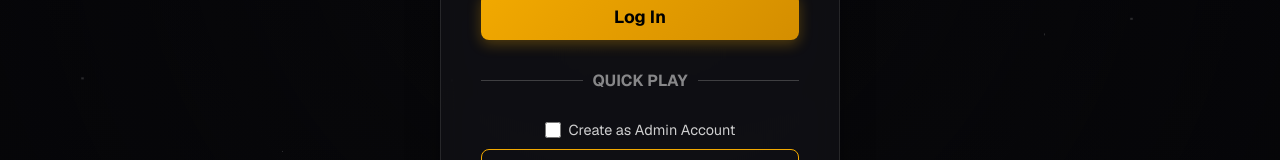
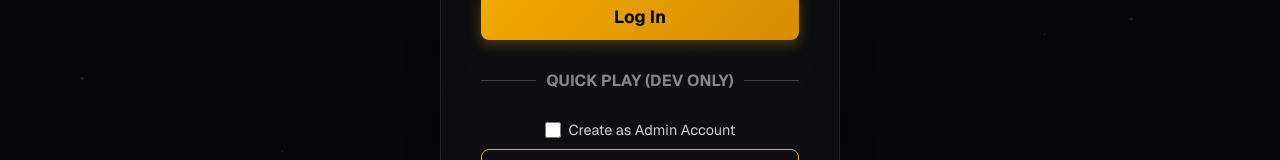
Before and after one commit to SadKing96/casino, a Next.js app: page /login in a window 1280 px wide. Shown: the part 517-677 px from the top of the page. Built offline with nearby package versions, Linux system fonts and the light colour scheme; no server answers.

Commit message:
Hide Quick Play in Production

```diff
--- a/src/app/login/page.tsx
+++ b/src/app/login/page.tsx
@@ -97,9 +97,11 @@ export default function LoginPage() {
           </button>
         </form>
 
+        {process.env.NODE_ENV !== 'production' && (
+          <>
             <div style={{ display: 'flex', alignItems: 'center', gap: '10px', margin: '10px 0' }}>
               <div style={{ height: '1px', background: 'rgba(255,255,255,0.2)', flex: 1 }}></div>
-          <span style={{ color: 'rgba(255,255,255,0.5)', fontWeight: 'bold' }}>QUICK PLAY</span>
+              <span style={{ color: 'rgba(255,255,255,0.5)', fontWeight: 'bold' }}>QUICK PLAY (DEV ONLY)</span>
               <div style={{ height: '1px', background: 'rgba(255,255,255,0.2)', flex: 1 }}></div>
             </div>
 
@@ -115,10 +117,12 @@ export default function LoginPage() {
                 <label htmlFor="quickAdmin" style={{ color: '#fff', opacity: 0.8, fontSize: '0.9rem' }}>Create as Admin Account</label>
               </div>
 
-          <button onClick={handleGuest} disabled={isLoading} className="btn-secondary" style={{ padding: '12px', fontSize: '1.1rem', fontWeight: 'bold', width: '100%', border: '1px solid var(--neon-gold)' }}>
+              <button type="button" onClick={handleGuest} disabled={isLoading} className="btn-secondary" style={{ padding: '12px', fontSize: '1.1rem', fontWeight: 'bold', width: '100%', border: '1px solid var(--neon-gold)' }}>
                 Play as {isQuickAdmin ? 'Admin' : 'Guest'}
               </button>
             </div>
+          </>
+        )}
       </div>
     </div>
   )
```
Lines whose indentation alone changed are shown as unchanged.
